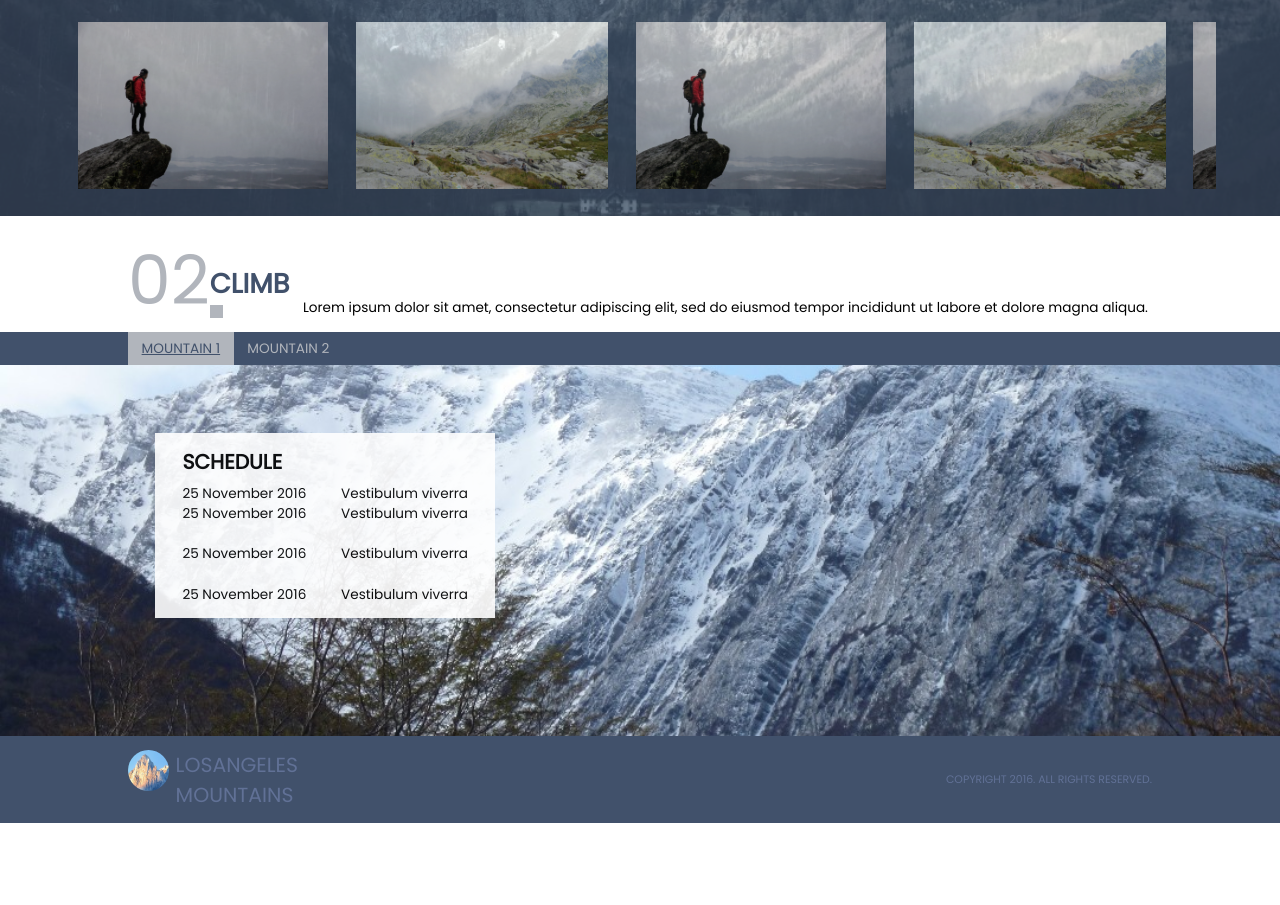
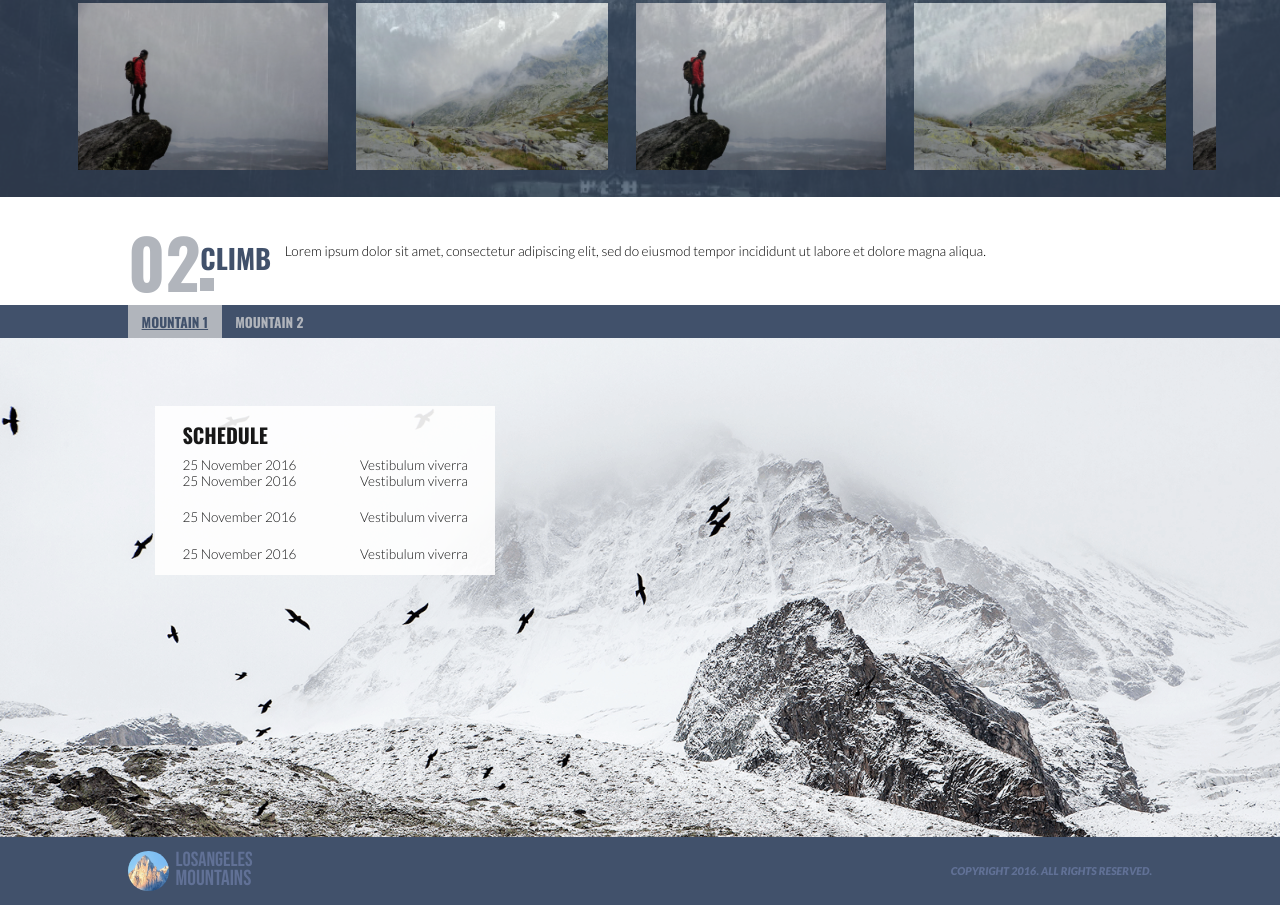
Before and after one commit to habibwritescode/olu, a plain HTML site: page index.html in a window 1280 px wide. Shown: the part 1391-2296 px from the top of the page. Before the commit the page ends 2214 px from the top, so only its background shows below. Drawn offline with nearby package versions, Linux system fonts and the light colour scheme.

Commit message:
fix for fonts and spacing

```diff
--- a/index.html
+++ b/index.html
@@ -5,9 +5,8 @@
     <meta http-equiv="X-UA-Compatible" content="IE=edge">
     <meta name="viewport" content="width=device-width, initial-scale=1.0">
     <link rel="preconnect" href="https://fonts.googleapis.com">
-    <link rel="preconnect" href="https://fonts.googleapis.com">
     <link rel="preconnect" href="https://fonts.gstatic.com" crossorigin>
-    <link href="https://fonts.googleapis.com/css2?family=Poppins&display=swap" rel="stylesheet">
+    <link href="https://fonts.googleapis.com/css2?family=Bebas+Neue&family=Lato:ital,wght@0,300;1,900&family=Oswald:wght@700&display=swap" rel="stylesheet">
     <link rel="stylesheet" href="./style.css">
     <title>Document</title>
 </head>
@@ -25,7 +24,7 @@
             </nav>
             <div class='title-box flex-column center-block'>
                 <span class='title-text title-text--brown title-text--lg'>Losangeles</span>
-                <span class='title-text title-text--blue title-text--lg'>Mountains</span>
+                <span class='title-text title-text--blue title-text--lgr'>Mountains</span>
             </div>
         </div>
 
@@ -40,7 +39,7 @@
                         </div>
                         <div class='title-box flex-column'>
                             <span class='title-text title-text--brown'>Losangeles</span>
-                            <span class='title-text title-text--blue'>Mountains</span>
+                            <span class='title-text title-text--md title-text--blue'>Mountains</span>
                         </div>
                     </div>
                     <ul class="nav__list flex-row">
@@ -95,11 +94,13 @@
         <section id='climb' class="climb">
             <div class='container'>
                 <div class="inner-container">
-                    <div class='flex-row flex-end'>
-                        <p class="section-number section-number--grey">02</p>
-                        <div class='flex-column title-square-box'>
-                            <p class='section-title'>Climb</p>
-                            <span class="square square--grey"></span>
+                    <div class='flex-row align-center'>
+                        <div class='flex-row flex-end'>
+                            <p class="section-number section-number--grey">02</p>
+                            <div class='flex-column title-square-box'>
+                                <p class='section-title'>Climb</p>
+                                <span class="square square--grey"></span>
+                            </div>
                         </div>
                         <p class='climb-text'>Lorem ipsum dolor sit amet, consectetur adipiscing elit, sed do eiusmod tempor incididunt ut labore et dolore magna aliqua.</p>
                     </div>
@@ -144,7 +145,7 @@
                     </div>
                     <div class='title-box flex-column'>
                         <span class='title-text title-text--light-grey'>Losangeles</span>
-                        <span class='title-text title-text--light-grey'>Mountains</span>
+                        <span class='title-text title-text--md title-text--light-grey'>Mountains</span>
                     </div>
                 </div>
                 <p class='footer-text'>Copyright 2016. All rights reserved.</p>
--- a/script.js
+++ b/script.js
@@ -4,14 +4,14 @@ function openTab(tabName) {
     const tabButtonTwo = document.getElementById("tab-button-two")
 
     if(tabName === 'tabOne'){
-        tabBox.style.backgroundImage = "url('./assets/bot.jpg')";
+        tabBox.style.backgroundImage = "url('./assets/bot1.png')";
         tabButtonOne.classList.add("tab__list-item--primary")
         tabButtonOne.classList.remove("tab__list-item--secondary")
 
         tabButtonTwo.classList.add("tab__list-item--secondary")
         tabButtonTwo.classList.remove("tab__list-item--primary")
     }else{
-        tabBox.style.backgroundImage = "url('./assets/car2.jpg')";
+        tabBox.style.backgroundImage = "url('./assets/bot2.jpg')";
         tabButtonOne.classList.add("tab__list-item--secondary")
         tabButtonOne.classList.remove("tab__list-item--primary")
 
--- a/style.css
+++ b/style.css
@@ -27,7 +27,7 @@ html{
 
 body{
     box-sizing: border-box;
-    font-family: 'Poppins', sans-serif;
+    font-family: 'Lato', sans-serif;
 }
 
 .flex-row{
@@ -40,16 +40,19 @@ body{
     flex-direction: column;
 }
 
+.align-center{
+    align-items: center;
+}
+
 .header{
     background: url('./assets/top.jpg') no-repeat center;
     background-size: cover;
-    position: relative;
     height: 100vh;
 }
 
 .center-block{
     position: absolute;
-    top: 50%;
+    top: 40%;
     right: 50%;
     transform: translate(50%,-50%);
 }
@@ -100,6 +103,8 @@ body{
 .nav__list-item{
     padding-bottom: .1rem;
     text-transform: uppercase;
+    font-weight: 900;
+    font-style: italic;
 }
 
 .nav__list-item:not(:last-child){
@@ -127,11 +132,14 @@ body{
 .title-text{
     font-size: 1.5rem;
     text-transform: uppercase;
+    font-family: 'Bebas Neue', cursive;
+    line-height: 0.9;
 }
 
-.title-text--lg{
-    font-size: 4.5rem;
+.title-text--md{
+    font-size: 1.6rem;
 }
+
 
 .title-text--brown{
     color: var(--brown);
@@ -140,8 +148,17 @@ body{
 .title-text--blue{
     color: #3b4c63;
 }
+
 .title-text--light-grey{
     color: var(--light-grey);
+}
+
+.title-text--lg{
+    font-size: 7.5rem;
+}
+
+.title-text--lgr{
+    font-size: 8rem;
 }
 
 .history{
@@ -156,11 +173,13 @@ body{
     color: var(--dark-grey);
     font-weight: 700;
     text-transform: uppercase;
+    font-family: 'Oswald', sans-serif;
 }
 
 .section-number{
     font-size: 5rem;
-    margin-bottom: -1rem;
+    margin-bottom: -1.5rem;
+    font-family: 'Oswald', sans-serif;
 }
 
 .section-number--light-grey{
@@ -203,12 +222,11 @@ body{
 }
 
 .climb{
-    background-image: url('./assets/bot.jpg');
+    background-image: url('./assets/bot1.png');
     background-repeat: no-repeat;
     background-position: center center;
     background-size: cover;
-    position: relative;
-    height: 65vh;
+    height: 80vh;
 }
 
 .climb-text{
@@ -224,6 +242,8 @@ body{
     font-size: .8rem;
     text-transform: uppercase;
     color: var(--light-grey);
+    font-weight: 900;
+    font-style: italic;
 }
 
 .flex-end{
@@ -237,6 +257,7 @@ body{
 .tab__list-item{
     text-transform: uppercase;
     padding: .5rem 1rem;
+    font-family: 'Oswald', sans-serif;
 }
 
 .tab__list-item:hover{
@@ -297,9 +318,7 @@ body{
     font-size: 1.5rem;
     text-transform: uppercase;
     margin-bottom: .5rem;
-}
-
-.card__item{
+    font-family: 'Oswald', sans-serif;
 }
 
 .card__item:nth-child(4){
```
Also changed, not shown: assets/bot1.png (added), assets/bot2.jpg (renamed from assets/bot.jpg).
